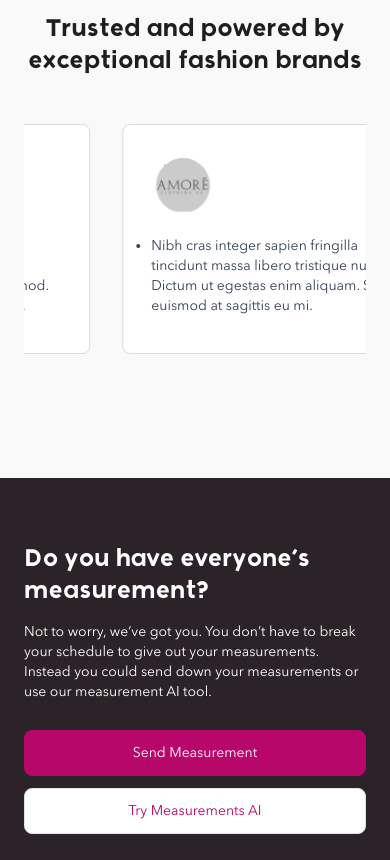
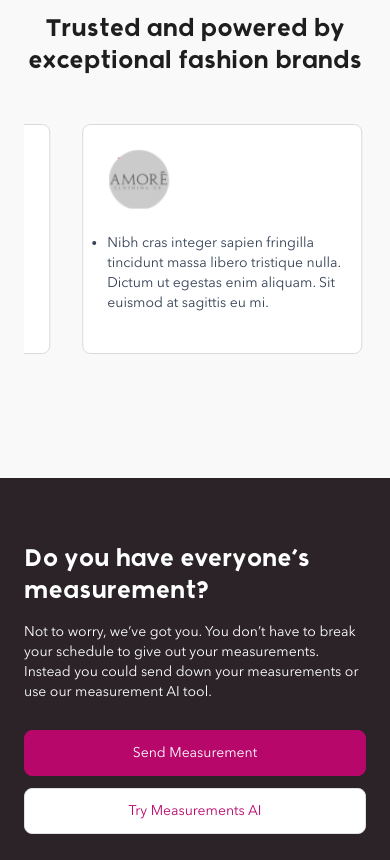
Before and after one commit to Fitted-NG/landing-pages, a Next.js app: page /groups in a window 390 px wide. Shown: the part 5280-6140 px from the top of the page. Built offline with nearby package versions, Linux system fonts and the light colour scheme.

Commit message:
feat: Minor changes

```diff
--- a/src/components/groups/BrandLogo.tsx
+++ b/src/components/groups/BrandLogo.tsx
@@ -10,7 +10,7 @@ export default function BrandLogo({
   children: React.ReactNode;
 }) {
   return (
-    <div className="min-w-[300px] h-[230px] px-5 py-8 rounded-lg bg-white border border-[#dadada] flex flex-col justify-between gap-6">
+    <div className="min-w-[280px] h-[230px] px-4 lg:px-5 py-6 lg:py-8 rounded-lg bg-white border border-[#dadada] flex flex-col justify-between gap-6">
       <div className="w-[80px] relative shrink-0 h-1/3">
         <Image
           src={img}
```
